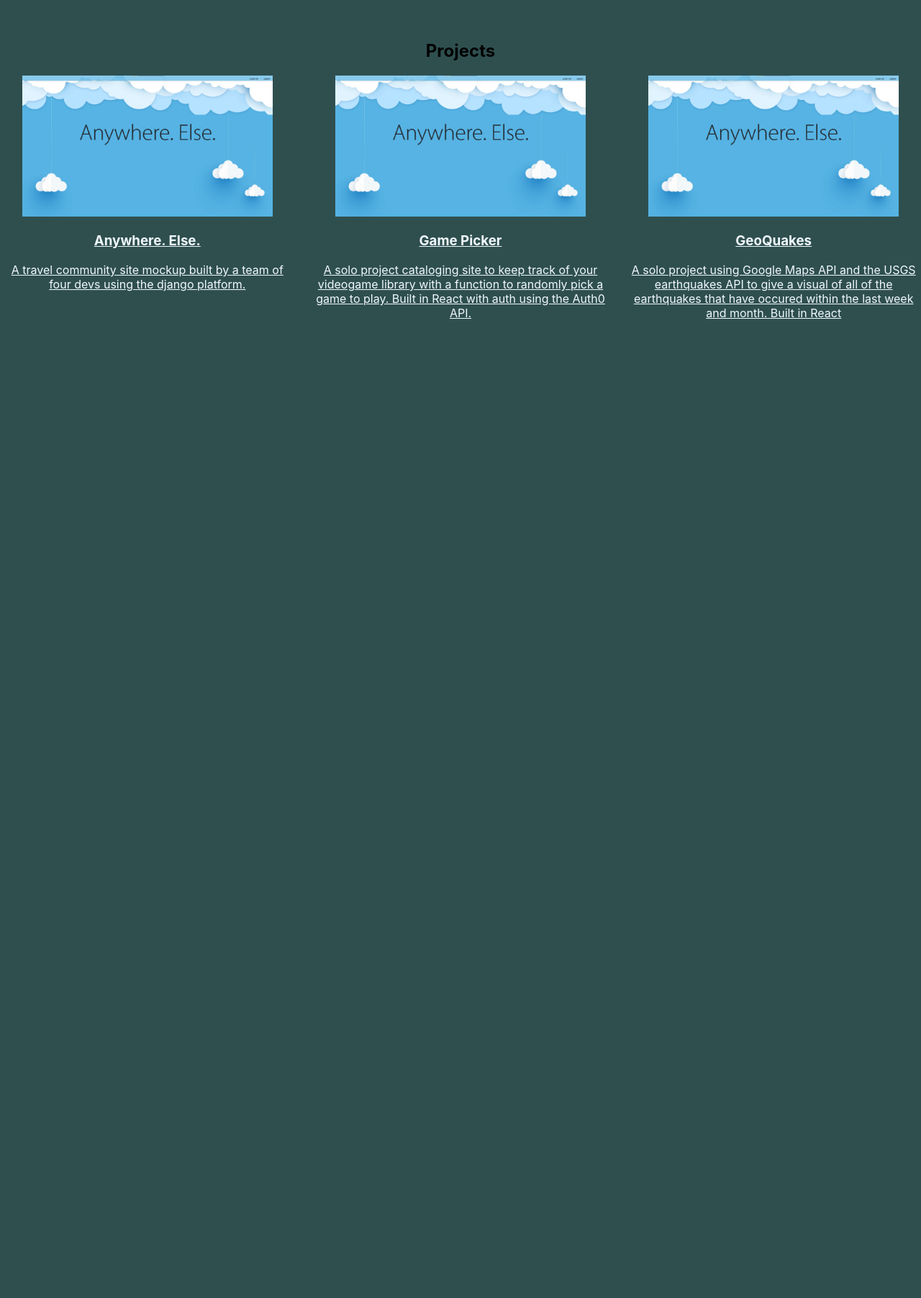
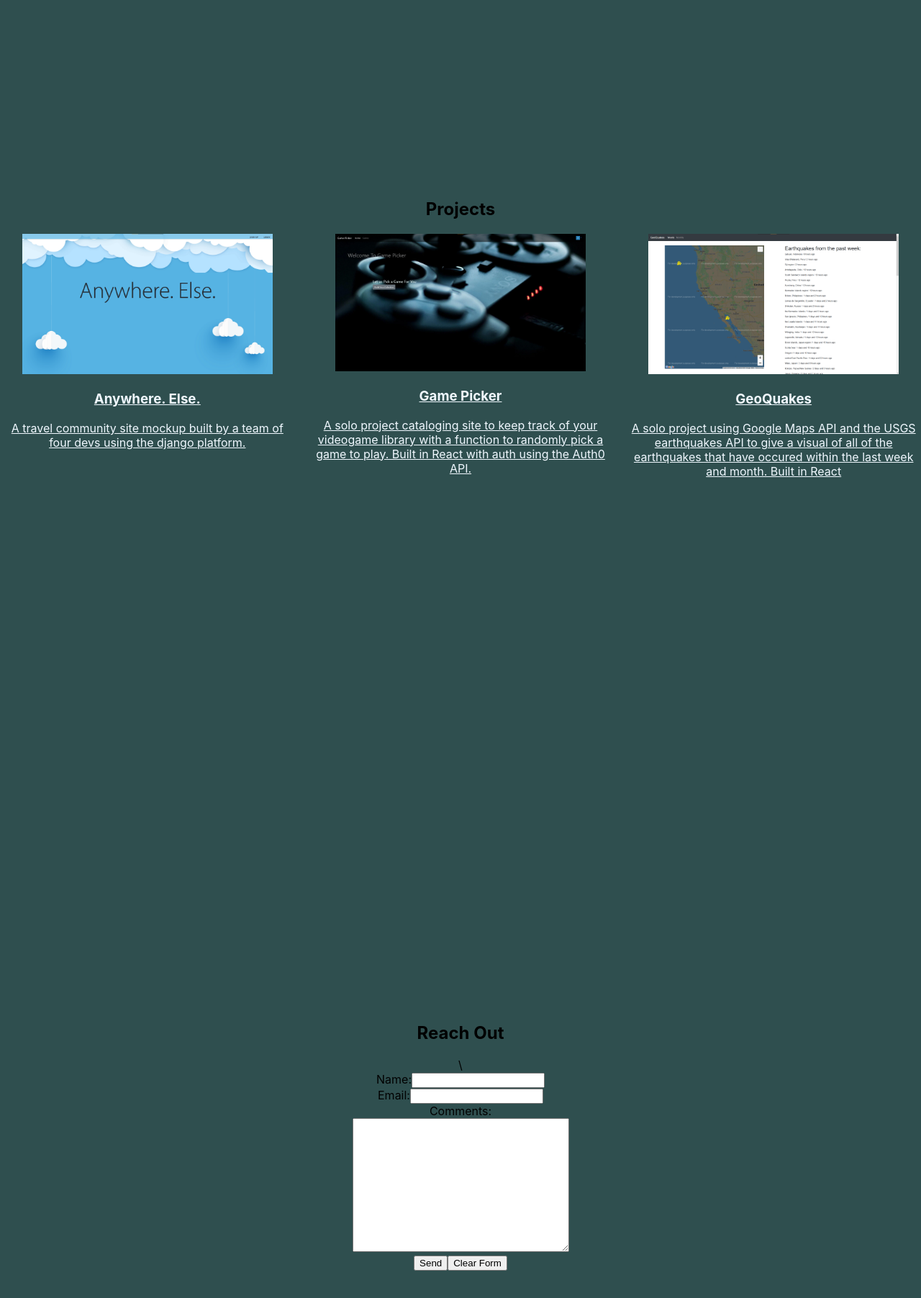
Before and after one commit to jsans24/portfolio, a React (Create React App) app: page / in a window 1280 px wide. Shown: the part 1184-2988 px from the top of the page at 72% size. Before the commit the page ends 1645 px from the top, so only its background shows below. Built offline with nearby package versions, Linux system fonts and the light colour scheme.

Commit message:
changed css styling
Signed-off-by: jsans24@gmail.com <jsans24@gmail.com>

```diff
--- a/src/App.css
+++ b/src/App.css
@@ -39,11 +39,16 @@ nav a {
 }
 
 #projects {
-  padding: auto;
+  padding: 25vh 0;
+  margin-bottom: 25%;
 }
 
 .col-third {
   width: 32%;
+}
+
+#contact {
+  padding: 25vh 0;
 }
 
 .link {
--- a/src/App.js
+++ b/src/App.js
@@ -4,6 +4,7 @@ import Home from './components/Home';
 import Projects from './components/Projects';
 import './App.css';
 import Navbar from './components/Navbar';
+import Contact from './components/Contact';
 
 function App() {
   return (
@@ -11,6 +12,7 @@ function App() {
       <Navbar />
       <Home />
       <Projects />
+      <Contact />
     </div>
   );
 }
--- a/src/components/Contact.js
+++ b/src/components/Contact.js
@@ -2,8 +2,8 @@ import React from "react";
 
 const Contact = () => {
     return (
-        <section>
-            <h2>Give Feedback to Our Website.</h2>\
+        <section id="contact">
+            <h2>Reach Out</h2>\
             <form action="mailto:jsans24@gmail.com" method="get" enctype="text/plain">
                 <div>
                     <label for="name">Name:
@@ -18,7 +18,7 @@ const Contact = () => {
                 <div>
                     <label>Comments:</label>
                     <br />
-                    <textarea name="comments" rows="12" cols="35">Send your comments to us.</textarea>
+                    <textarea name="comments" rows="12" cols="35"></textarea>
                 </div>
                 <div>
                     <input type="submit" name="submit" value="Send" />
@@ -28,3 +28,5 @@ const Contact = () => {
         </section>
     );
 };
+
+export default Contact;
--- a/src/components/ProjectList.js
+++ b/src/components/ProjectList.js
@@ -1,6 +1,8 @@
 import React from "react";
 import awepng from "../images/anywhereelselandingpage.png";
 import awegif from "../images/anywhereelse.gif";
+import gppng from "../images/gamepicker.png";
+import gqpng from "../images/geoquakes.png";
 
 export const projectList = [
     {
@@ -11,14 +13,14 @@ export const projectList = [
         link: "https://anywhere-else-app.herokuapp.com/",
     },
     {
-        image: awepng,
+        image: gppng,
         gif: awegif,
         title: "Game Picker",
         description: "A solo project cataloging site to keep track of your videogame library with a function to randomly pick a game to play. Built in React with auth using the Auth0 API.",
         link: "https://app-game-picker.herokuapp.com/",
     },
     {
-        image: awepng,
+        image: gqpng,
         gif: awegif,
         title: "GeoQuakes",
         description: "A solo project using Google Maps API and the USGS earthquakes API to give a visual of all of the earthquakes that have occured within the last week and month. Built in React",
--- a/src/components/Projects.js
+++ b/src/components/Projects.js
@@ -8,8 +8,8 @@ const Projects = (props) => {
     });
 
     return (
-        <section>
-            <h2>Projects</h2>
+        <section id="projects">
+            <h2 className="phead">Projects</h2>
             <div className="grid-wrapper articles">
                 {getprojects}
             </div>
```
Also changed, not shown: src/images/gamepicker.png (added), src/images/geoquakes.png (added).
